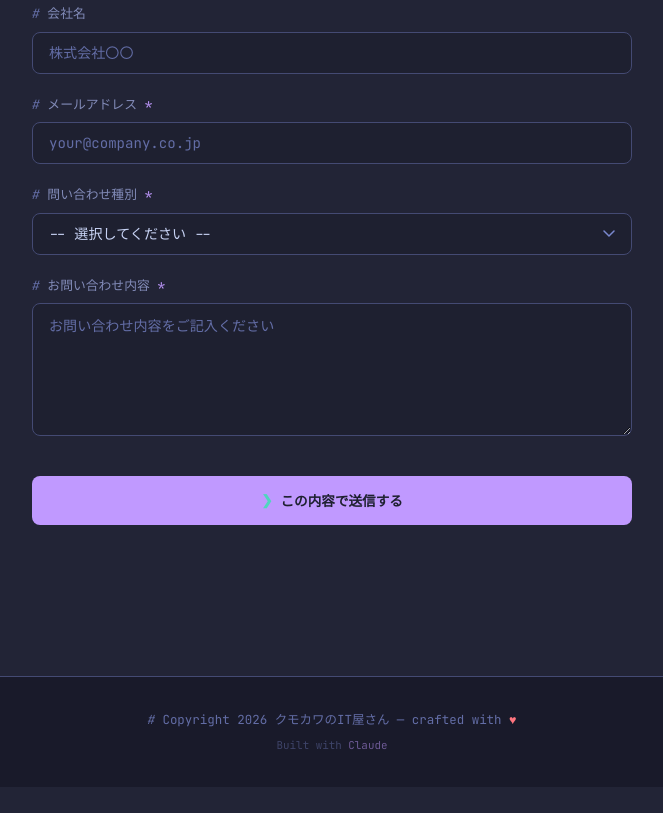
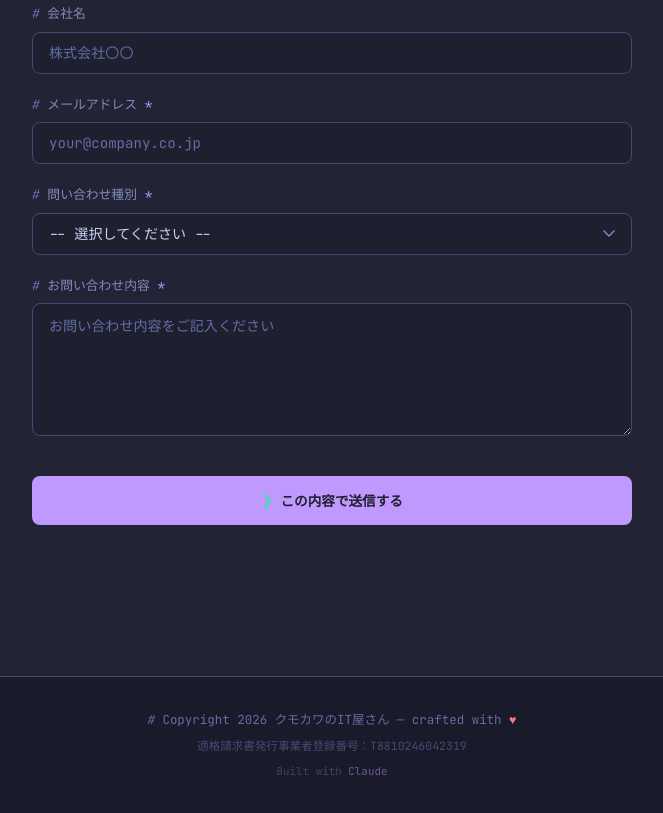
Before and after one commit to hunyao/kumoti, a website: page index.html in a window 1280 px wide. Shown: the part 7026-7839 px from the top of the page, without its empty margins (308-971 px from the left). Before the commit the page ends 7813 px from the top, so only its background shows below. Drawn offline with Linux system fonts and the light colour scheme.

Commit message:
インボイス番号追加

```diff
--- a/index.html
+++ b/index.html
@@ -631,6 +631,7 @@
       Copyright <span id="year"></span> クモカワのIT屋さん
       &mdash; crafted with <span class="tk-red">♥</span>
     </p>
+    <p class="footer-invoice">適格請求書発行事業者登録番号：T8810246042319</p>
     <p class="footer-ai">Built with <span class="tk-accent">Claude</span></p>
   </footer>
 
--- a/style.css
+++ b/style.css
@@ -1156,6 +1156,11 @@ pre, code { font-family: var(--font-mono); }
   background: var(--bg-darker);
 }
 
+.footer-invoice {
+  margin-top: 0.4rem;
+  font-size: 0.72rem;
+  opacity: 0.6;
+}
 .footer-ai {
   margin-top: 0.4rem;
   font-size: 0.68rem;
```
